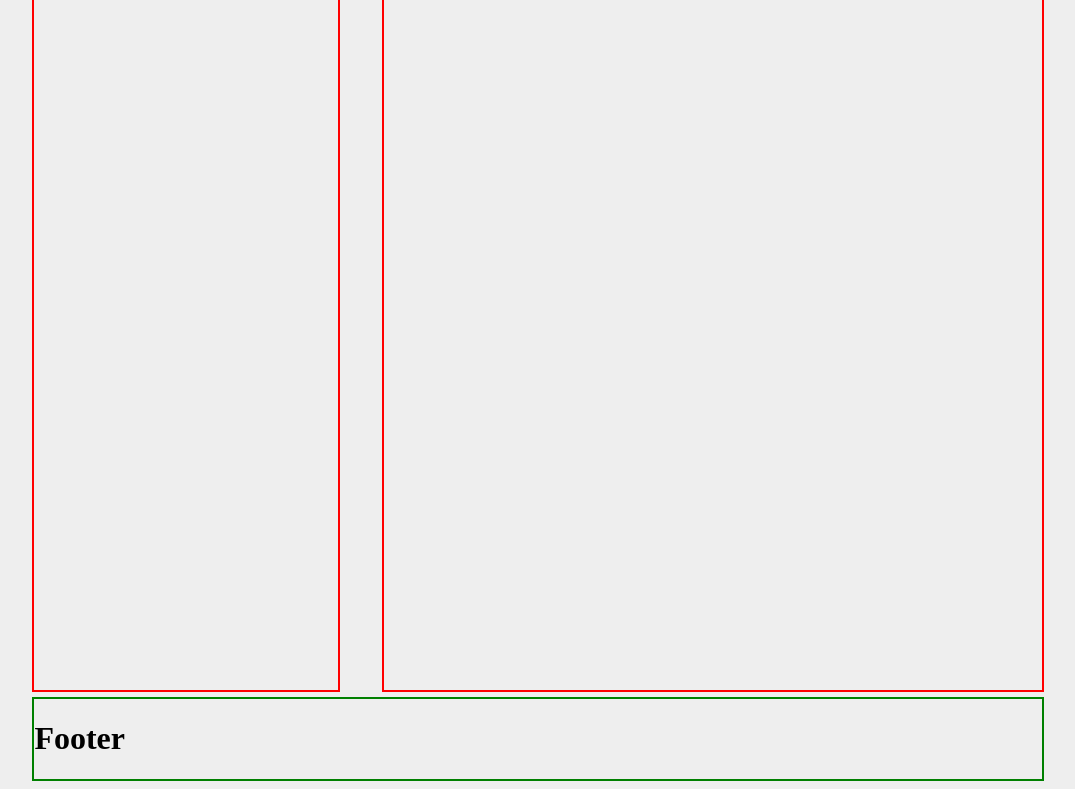
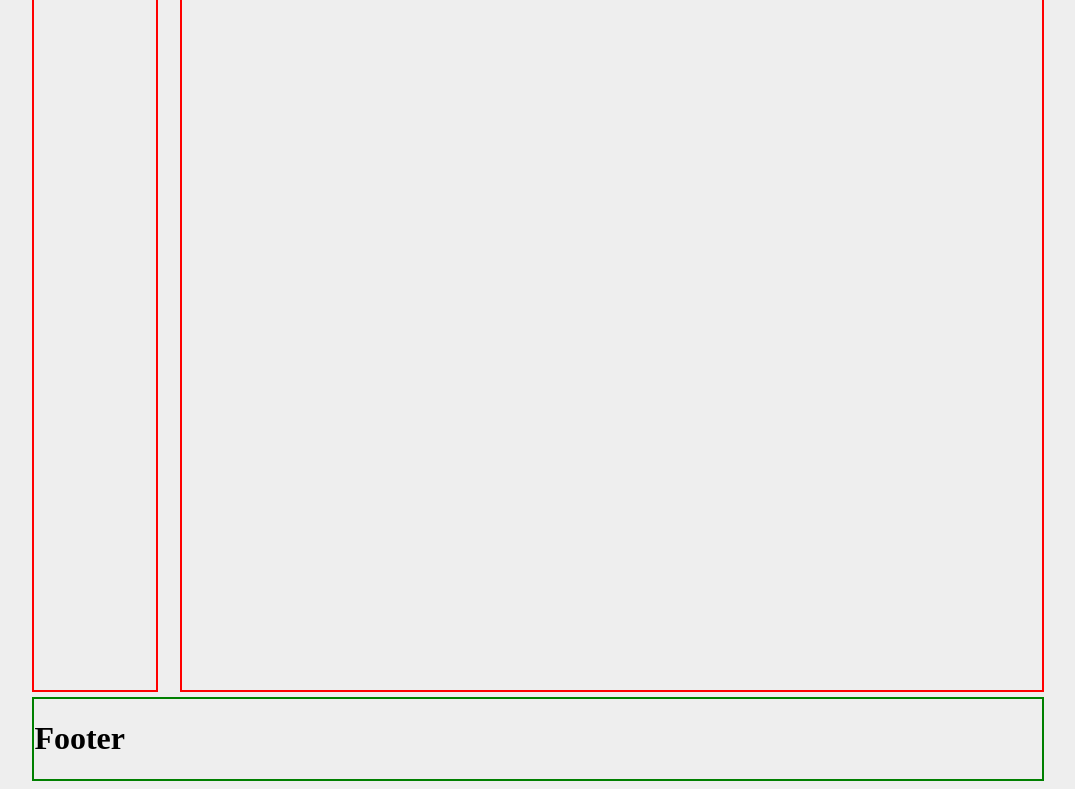
Before and after one commit to OldboyJ/Html-grids, a plain HTML site: page Grid_2/index.html in a window 1280 px wide. Shown: the part 209-998 px from the top of the page, without its empty margins (102-1177 px from the left). Drawn offline with Linux system fonts and the light colour scheme.

Commit message:
adjust widths on left and right showcase sections

```diff
--- a/Grid_2/style.css
+++ b/Grid_2/style.css
@@ -20,14 +20,14 @@ body {
 
 #showcase .main-left {
   height: 100vh;
-  width: 30%;
+  width: 12%;
   float: left;
   border: 2px solid red;
 }
 
 #showcase .right-nav {
   height: 100vh;
-  width: 65%;
+  width: 85%;
   float: right;
   border: 2px solid red;
 }
```
